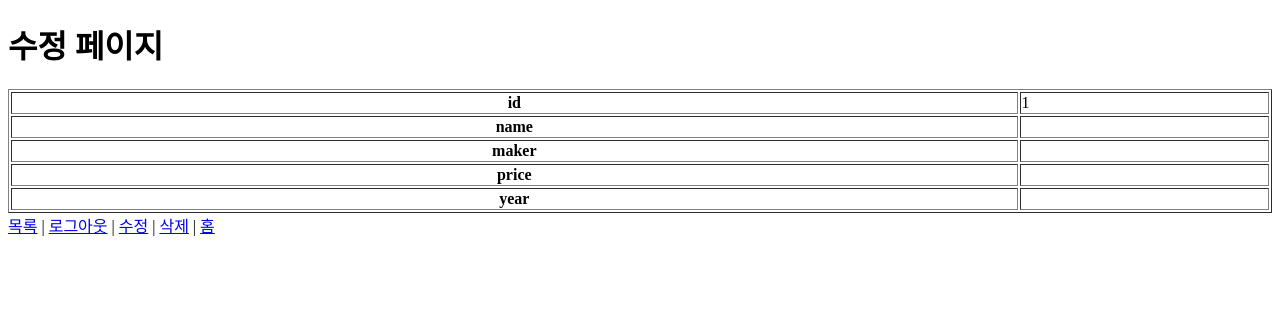
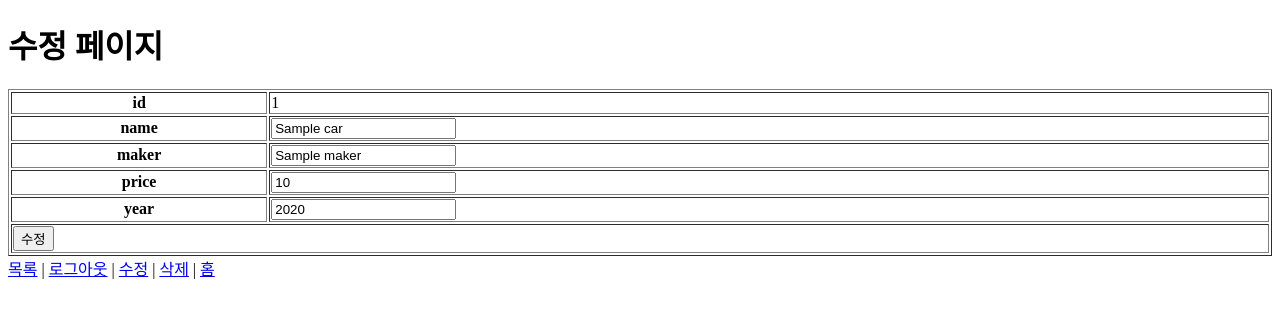
Before and after one commit to moda2047/Webkit640Backend, a Node server app: template week05/week05day02/views/product_modify.ejs in a window 1280 px wide. Shown: the top 318 px of the page. Run offline with Node 20, Linux system fonts and the light colour scheme; the template is opened without the code that fills it: most values are stand-ins (such as "Sample title", 1, 10 or a date in 2020).

Commit message:
CRUD 완성 및 띄어쓰기

```diff
--- a/week05/week05day02/app.js
+++ b/week05/week05day02/app.js
@@ -185,7 +185,63 @@ router.route("/shop/detail/:id").get((req, res) => {
   });
 });
 
-// 제품 상세보기 페이지
+// 제품 삭제
+router.route("/shop/delete/:id").get((req, res) => {
+  // session에 사용자 정보가 있다면 보여준다.
+  // 그것이 없다면 다시 로그인 페이지로 redirect
+  if (req.session.user === undefined) {
+    console.log("로그인 정보가 없다!");
+    res.redirect("/member/login.html");
+    return;
+  }
+
+  let car = {};
+  let index = carList.findIndex((car) => {
+    console.log(car);
+    return car.id === req.params.id;
+  });
+  if (index != -1) {
+    // 적용
+    carList.splice(index, 1);
+  }
+
+  // 목록으로 새로고침
+  res.redirect("/shop/list");
+});
+
+// 제품 수정 완료
+router.route("/shop/modify").post((req, res) => {
+  // session에 사용자 정보가 있다면 보여준다.
+  // 그것이 없다면 다시 로그인 페이지로 redirect
+  if (req.session.user === undefined) {
+    console.log("로그인 정보가 없다!");
+    res.redirect("/member/login.html");
+    return;
+  }
+
+  // 수정할 대상 찾기
+  let car = {};
+  let index = carList.findIndex((car) => {
+    console.log(car);
+    return car.id === req.body.id;
+  });
+  if (index != -1) {
+    car = carList[index];
+    // 적용
+    carList[index] = {
+      id: req.body.id,
+      name: req.body.name,
+      maker: req.body.maker,
+      price: req.body.price,
+      year: req.body.price,
+    };
+  }
+
+  // 목록으로 새로고침
+  res.redirect("/shop/list");
+});
+
+// 제품 수정 페이지로 forward
 router.route("/shop/modify/:id").get((req, res) => {
   // session에 사용자 정보가 있다면 보여준다.
   // 그것이 없다면 다시 로그인 페이지로 redirect
--- a/week05/week05day02/public/member/login.html
+++ b/week05/week05day02/public/member/login.html
@@ -13,7 +13,7 @@
       <input type="submit" value="로그인" />
     </form>
     <p>
-      <a href="/shop/list">상품 목록</a>
+      <a href="/shop/list">상품목록</a>
     </p>
   </body>
 </html>
--- a/week05/week05day02/views/product_modify.ejs
+++ b/week05/week05day02/views/product_modify.ejs
@@ -1,38 +1,44 @@
 <!DOCTYPE html>
 <html lang="en">
   <head>
-    <meta charset="UTF-8">
-    <meta name="viewport" content="width=device-width, initial-scale=1.0">
+    <meta charset="UTF-8" />
+    <meta name="viewport" content="width=device-width, initial-scale=1.0" />
     <title>Document</title>
   </head>
   <body>
     <h1>수정 페이지</h1>
-    <form action="/shop/detail" method="POST">
+    <form action="/shop/modify" method="POST">
       <table border="1" width="100%">
         <tr>
           <th>id</th>
-                <td><input type="hidden" value="<%=car.id %>" name="id"/><%=car.id %></td>
+          <td>
+            <input type="hidden" value="<%=car.id %>" name="id" /><%=car.id %>
+          </td>
         </tr>
         <tr>
           <th>name</th>
-                <td><input type="hidden" value="<%=car.name %>" name="name"/></td>
+          <td><input type="text" value="<%=car.name %>" name="name" /></td>
         </tr>
         <tr>
           <th>maker</th>
-                <td><input type="hidden" value="<%=car.maker %>" name="maker"/></td>
+          <td><input type="text" value="<%=car.maker %>" name="maker" /></td>
         </tr>
         <tr>
           <th>price</th>
-                <td><input type="hidden" value="<%=car.price %>" name="price"/></td>
+          <td><input type="text" value="<%=car.price %>" name="price" /></td>
         </tr>
         <tr>
           <th>year</th>
-                <td><input type="hidden" value="<%=car.year %>" name="year"/></td>
+          <td><input type="text" value="<%=car.year %>" name="year" /></td>
+        </tr>
+        <tr>
+          <td colspan="5">
+            <input type="submit" value="수정" />
+          </td>
         </tr>
       </table>
     </form>
-    <a href="/shop/list">목록</a> |
-    <a href="/member/logout">로그아웃</a> |
+    <a href="/shop/list">목록</a> | <a href="/member/logout">로그아웃</a> |
     <a href="/member/modify/<%=car.id %>">수정</a> |
     <a href="/member/delete/<%=car.id %>">삭제</a> |
     <a href="/">홈</a>
```
Also changed, not shown: week05/week05day02/public/404.html (+8 -7 lines), week05/week05day02/public/index.html (+7 -7 lines), week05/week05day02/views/home.ejs (+7 -7 lines), week05/week05day02/views/product_detail.ejs (+5 -6 lines). Lines whose indentation alone changed are shown as unchanged.
